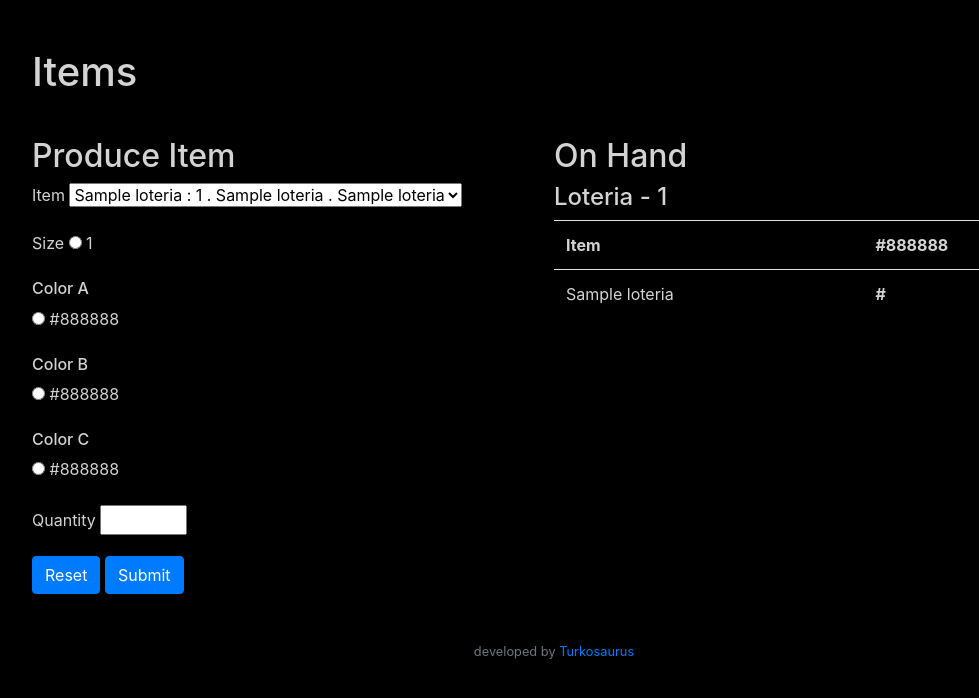
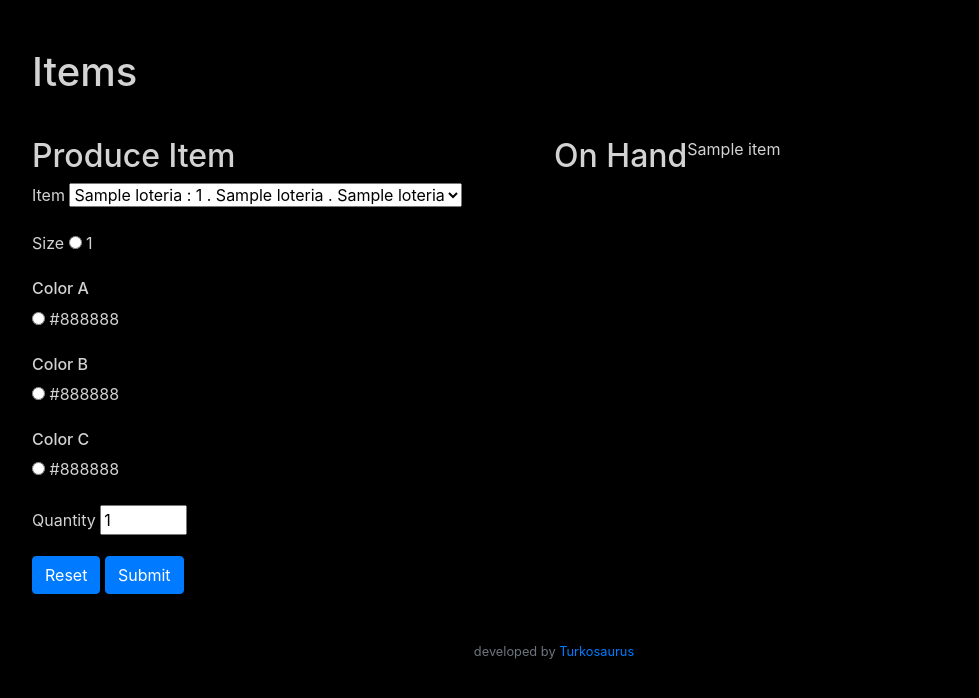
Before and after one commit to turkosaurus/nailivic, a Flask app: template templates/items.html in a window 1280 px wide. Shown: the part 66-764 px from the top of the page, without its empty margins (86-1065 px from the left). Run offline with Flask 2, Linux system fonts and the light colour scheme; the template is opened without the code that fills it: most values are stand-ins (such as "Sample title", 1, 10 or a date in 2020); some libraries are stand-ins or nearby versions.

Commit message:
added item entry

```diff
--- a/templates/items.html
+++ b/templates/items.html
@@ -64,7 +64,7 @@ Dashboard
                 </div>
                 <div class="form-group">
                     <label for="qty">Quantity</label>
-                    <input type="number" min="1" max="99" step="1" name="qty" id="qty">
+                    <input type="number" value="1" min="1" max="99" step="1" name="qty" id="qty">
                 </div>
                 <button type="reset" class="btn btn-primary">Reset</button>
                 <button type="submit" class="btn btn-primary">Submit</button>
@@ -76,30 +76,10 @@ Dashboard
         <div class="col-lg-6 col-md-12">
             <div class="row">
                 <h2>On Hand</h2>
+                {% for item in items %}
+                    <p>{{ item }}</p>
+                {% endfor %}
             </div>
-            {% for size in sizes %}
-            <div class="row">
-                <h4>Loteria - {{ size }}</h4>
-            </div>
-            <div class="row">
-                <table class="table">
-                    <tr>
-                        <th>Item</th>
-                        {% for color in colors %}
-                            <th>{{ color }}</th>
-                        {% endfor %}
-                    </tr>
-                    {% for loteria in loterias %}
-                        <tr>
-                            <td>{{ loteria }}</td>
-                            {% for color in colors %}
-                                <th>#</th>
-                            {% endfor %}
-                        </tr>
-                    {% endfor %}
-                </table>
-            </div>
-            {% endfor %}
         </div>
         <hr>
     </div>
```
